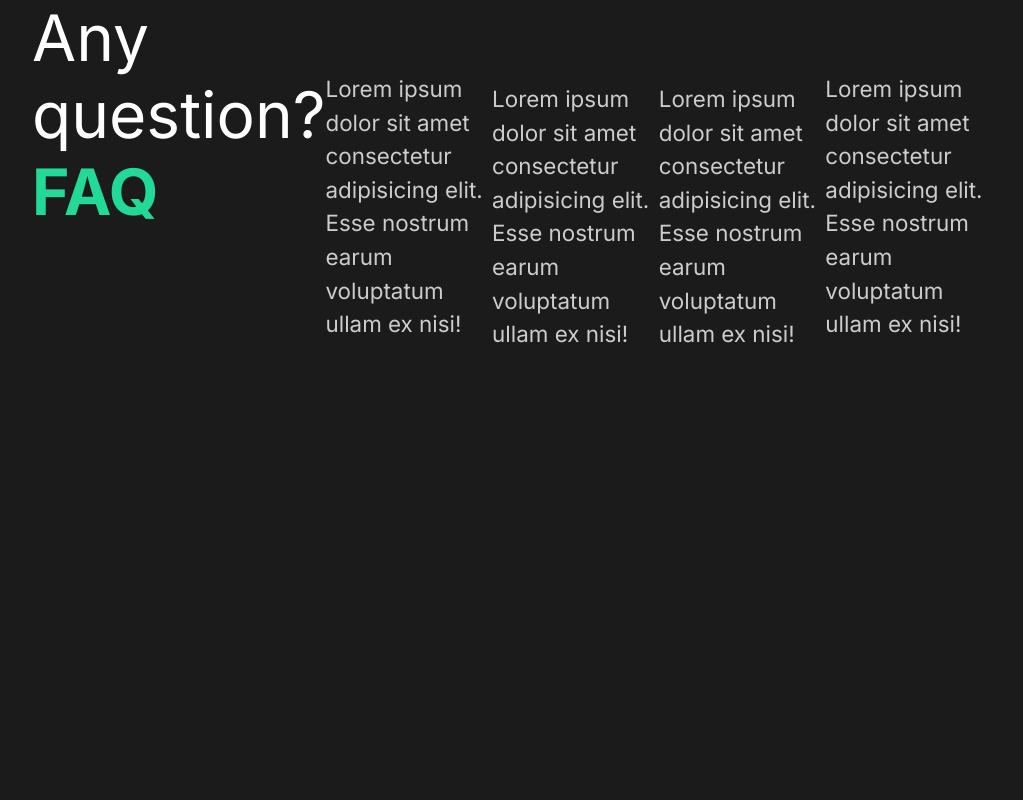
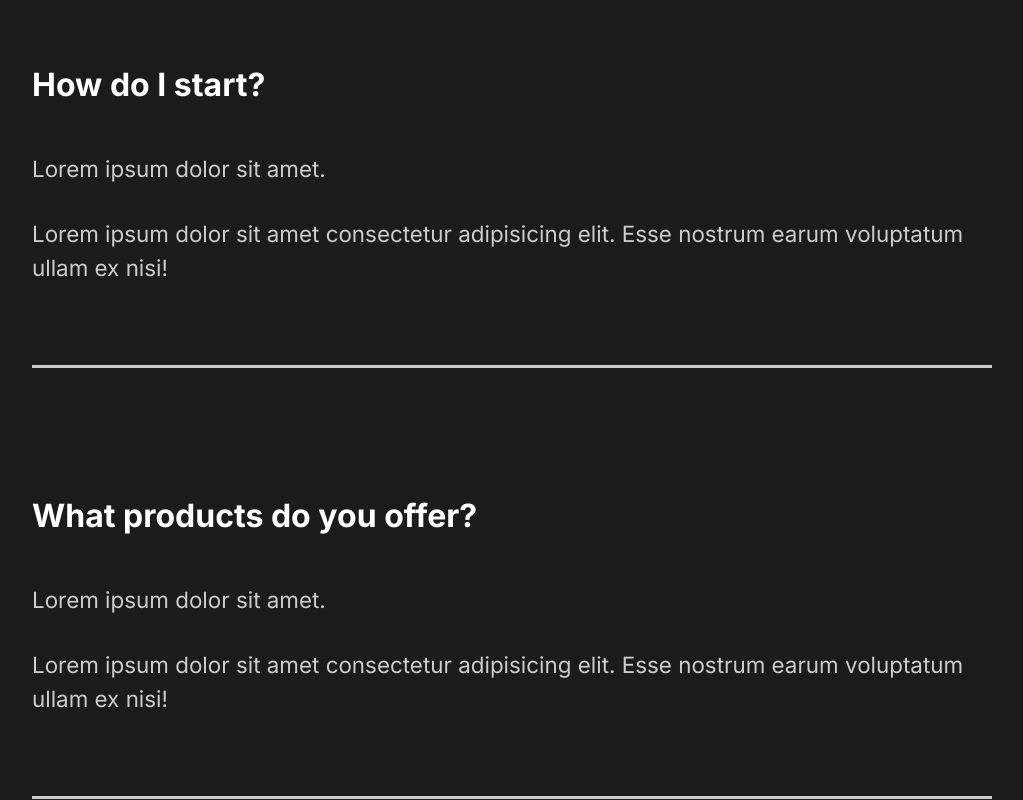
Before and after one commit to SelimFree/capture, a React (Vite) app: page / in a window 1280 px wide. Shown: the part 2320-3120 px from the top of the page, without its empty margins (128-1151 px from the left). Before the commit the page ends 2799 px from the top, so only its background shows below. Built offline with nearby package versions, Linux system fonts and the light colour scheme.

Commit message:
added styles for faq section

```diff
--- a/src/App.scss
+++ b/src/App.scss
@@ -37,6 +37,7 @@ h3 {
 
 h4 {
     font-weight: bold;
+    font-size: 2rem;
 }
 
 span {
--- a/src/components/FaqSection/FaqSection.jsx
+++ b/src/components/FaqSection/FaqSection.jsx
@@ -1,3 +1,5 @@
+import "./FaqSection.scss"
+
 function FaqSection() {
     return (
         <div className="FaqSection about-div">
@@ -13,6 +15,7 @@ function FaqSection() {
                         Esse nostrum earum voluptatum ullam ex nisi!
                     </p>
                 </div>
+                <div className="faq-line"></div>
             </div>
             <div className="question">
                 <h4>What products do you offer?</h4>
@@ -23,6 +26,7 @@ function FaqSection() {
                         Esse nostrum earum voluptatum ullam ex nisi!
                     </p>
                 </div>
+                <div className="faq-line"></div>
             </div>
             <div className="question">
                 <h4>Different payment methods</h4>
@@ -33,6 +37,7 @@ function FaqSection() {
                         Esse nostrum earum voluptatum ullam ex nisi!
                     </p>
                 </div>
+                <div className="faq-line"></div>
             </div>
             <div className="question">
                 <h4>Daily schedule</h4>
@@ -43,6 +48,7 @@ function FaqSection() {
                         Esse nostrum earum voluptatum ullam ex nisi!
                     </p>
                 </div>
+                <div className="faq-line"></div>
             </div>
         </div>
     );
--- /dev/null
+++ b/src/components/FaqSection/FaqSection.scss
@@ -0,0 +1,32 @@
+.FaqSection {
+    display: block !important;
+
+    span {
+        display: block;
+    }
+
+    h2 {
+        padding-bottom: 2rem;
+        font-weight: lighter;
+    }
+
+    .faq-line {
+        background: #ccc;
+        height: 0.2rem;
+        margin: 2rem 0;
+        width: 100%;
+    }
+
+    .question {
+        padding: 3rem 0;
+        cursor: pointer;
+    }
+
+    .answer {
+        padding: 2rem 0;
+        p {
+            padding: 1rem 0;
+        }
+    }
+
+}
```
